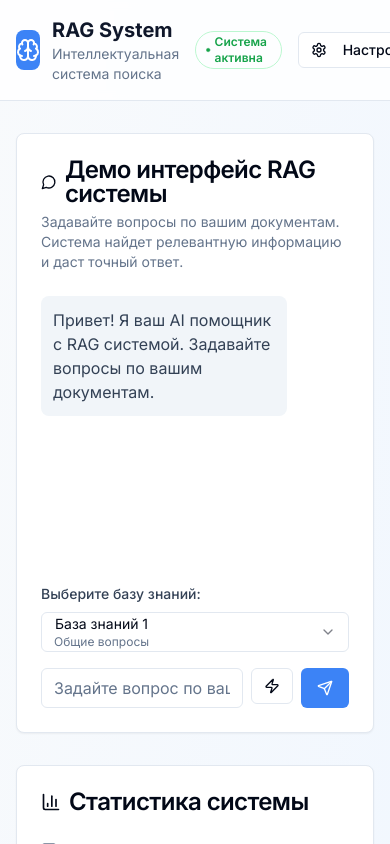
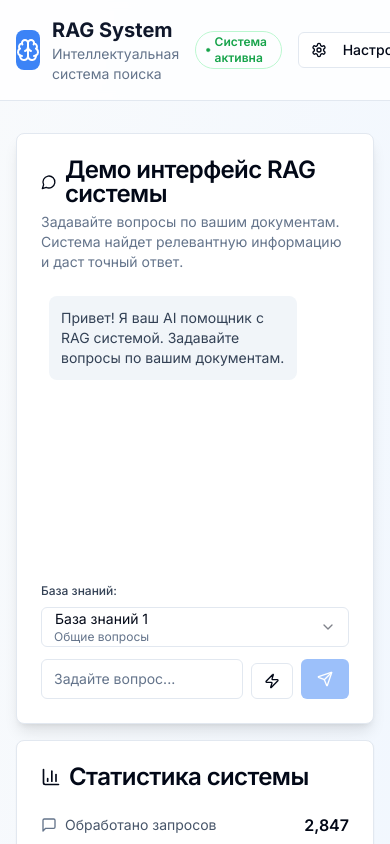
Before and after one commit to pr-poehali-dev/rag-system-site, a React (Vite) app: page / in a window 390 px wide. Shown: the top 844 px of the page. Built offline with nearby package versions, Linux system fonts and the light colour scheme.

Commit message:
fix: адаптация мобильной версии под юзабилити

```diff
--- a/src/index.css
+++ b/src/index.css
@@ -100,3 +100,35 @@
     @apply bg-background text-foreground font-inter;
   }
 }
+
+/* Custom scrollbar styles */
+.scrollbar-thin {
+  scrollbar-width: thin;
+}
+
+.scrollbar-thin::-webkit-scrollbar {
+  width: 6px;
+}
+
+.scrollbar-thumb-slate-300::-webkit-scrollbar-thumb {
+  background-color: rgb(203 213 225);
+  border-radius: 0.375rem;
+}
+
+.scrollbar-track-slate-100::-webkit-scrollbar-track {
+  background-color: rgb(241 245 249);
+}
+
+/* Mobile viewport fixes */
+@media (max-width: 768px) {
+  .container {
+    padding-left: 1rem;
+    padding-right: 1rem;
+  }
+
+  /* Ensure proper mobile layout */
+  .mobile-chat {
+    height: calc(100vh - 8rem);
+    min-height: 400px;
+  }
+}
--- a/src/pages/Index.tsx
+++ b/src/pages/Index.tsx
@@ -109,11 +109,11 @@ const Index = () => {
         </div>
       </header>
 
-      <div className="container mx-auto px-4 py-8">
-        <div className="grid grid-cols-1 lg:grid-cols-3 gap-8">
+      <div className="container mx-auto px-4 py-8 max-w-7xl">
+        <div className="grid grid-cols-1 lg:grid-cols-3 gap-4 lg:gap-8">
           {/* Main Chat Interface */}
-          <div className="lg:col-span-2">
-            <Card className="h-[600px] flex flex-col">
+          <div className="lg:col-span-2 order-1 lg:order-1">
+            <Card className="h-[70vh] lg:h-[600px] flex flex-col shadow-lg">
               <CardHeader>
                 <CardTitle className="flex items-center">
                   <Icon name="MessageCircle" size={20} className="mr-2" />
@@ -126,10 +126,10 @@ const Index = () => {
 
               <CardContent className="flex-1 flex flex-col">
                 {/* Messages */}
-                <div className="flex-1 overflow-y-auto mb-4 space-y-4">
+                <div className="flex-1 overflow-y-auto mb-4 space-y-4 px-2 lg:px-0 scrollbar-thin scrollbar-thumb-slate-300 scrollbar-track-slate-100">
                   {messages.map((message, index) => (
                     <div key={index} className={`flex ${message.type === 'user' ? 'justify-end' : 'justify-start'}`}>
-                      <div className={`max-w-[80%] p-3 rounded-lg ${
+                      <div className={`max-w-[85%] lg:max-w-[80%] p-3 rounded-lg text-sm lg:text-base ${
                         message.type === 'user'
                           ? 'bg-primary text-white'
                           : message.type === 'system'
@@ -167,19 +167,19 @@ const Index = () => {
                 </div>
 
                 {/* Database selector */}
-                <div className="mb-4">
-                  <label className="text-sm font-medium text-slate-700 mb-2 block">
-                    Выберите базу знаний:
+                <div className="mb-3 lg:mb-4">
+                  <label className="text-xs lg:text-sm font-medium text-slate-700 mb-2 block">
+                    База знаний:
                   </label>
                   <Select value={selectedDb} onValueChange={setSelectedDb}>
-                    <SelectTrigger className="w-full">
+                    <SelectTrigger className="w-full text-sm">
                       <SelectValue placeholder="Выберите базу данных" />
                     </SelectTrigger>
                     <SelectContent>
                       {DATABASE_OPTIONS.map((db) => (
                         <SelectItem key={db.id} value={db.id}>
                           <div className="flex flex-col">
-                            <span>{db.name}</span>
+                            <span className="text-sm">{db.name}</span>
                             <span className="text-xs text-slate-500">{db.description}</span>
                           </div>
                         </SelectItem>
@@ -189,18 +189,19 @@ const Index = () => {
                 </div>
 
                 {/* Input */}
-                <div className="flex space-x-2">
+                <div className="flex space-x-2 items-end">
                   <Input
-                    placeholder="Задайте вопрос по вашим документам..."
+                    placeholder="Задайте вопрос..."
                     value={inputValue}
                     onChange={(e) => setInputValue(e.target.value)}
-                    onKeyDown={(e) => e.key === 'Enter' && handleSendMessage()}
-                    className="flex-1"
+                    onKeyDown={(e) => e.key === 'Enter' && !isLoading && handleSendMessage()}
+                    className="flex-1 text-sm lg:text-base"
+                    disabled={isLoading}
                   />
-                  <Button onClick={testConnection} variant="outline" size="sm">
+                  <Button onClick={testConnection} variant="outline" size="sm" className="shrink-0">
                     <Icon name="Zap" size={14} />
                   </Button>
-                  <Button onClick={handleSendMessage} disabled={isLoading}>
+                  <Button onClick={handleSendMessage} disabled={isLoading || !inputValue.trim()} className="shrink-0">
                     <Icon name="Send" size={16} />
                   </Button>
                 </div>
@@ -209,7 +210,7 @@ const Index = () => {
           </div>
 
           {/* Sidebar */}
-          <div className="space-y-6">
+          <div className="space-y-4 lg:space-y-6 order-2 lg:order-2">
             {/* Stats */}
             <Card>
               <CardHeader>
@@ -287,9 +288,9 @@ const Index = () => {
         </div>
 
         {/* Features Section */}
-        <div className="mt-12">
-          <h2 className="text-2xl font-bold text-center mb-8">Возможности RAG системы</h2>
-          <div className="grid grid-cols-1 md:grid-cols-3 gap-6">
+        <div className="mt-8 lg:mt-12">
+          <h2 className="text-xl lg:text-2xl font-bold text-center mb-6 lg:mb-8">Возможности RAG системы</h2>
+          <div className="grid grid-cols-1 md:grid-cols-3 gap-4 lg:gap-6">
             <Card className="text-center">
               <CardContent className="pt-6">
                 <div className="w-12 h-12 bg-primary/10 rounded-lg flex items-center justify-center mx-auto mb-4">
```
